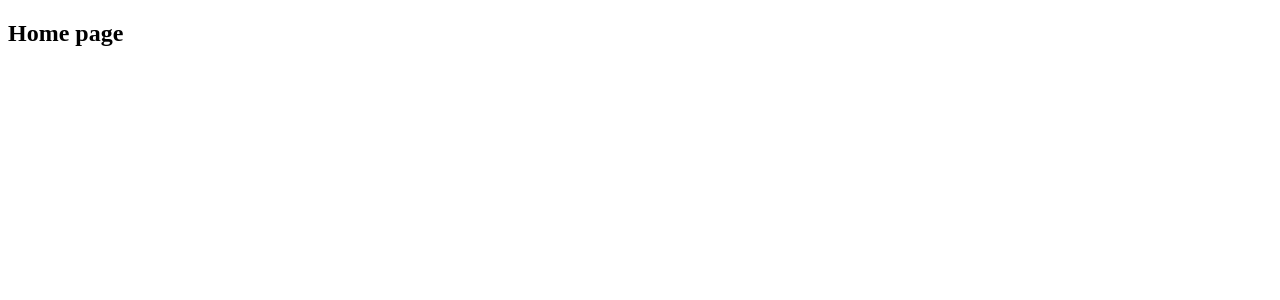
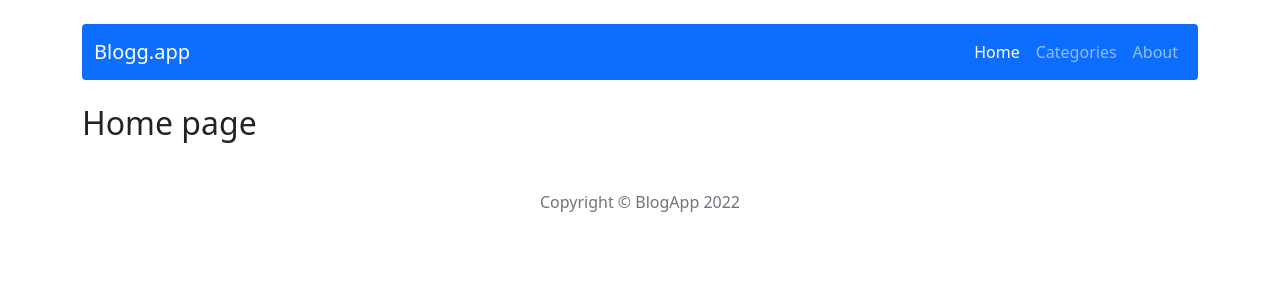
Before and after one commit to RobertGraupner/react_blog, a React (Create React App) app: page / in a window 1280 px wide. Shown: the top 300 px of the page. Built offline with nearby package versions, Linux system fonts and the light colour scheme.

Commit message:
add header and footer component

```diff
--- a/src/App.js
+++ b/src/App.js
@@ -4,11 +4,15 @@ import EditPost from "./pages/EditPost/EditPost";
 import SinglePost from "./pages/SinglePost/SinglePost";
 import Home from "./pages/Home/Home";
 import NotFound from "./pages/NotFound/NotFound";
+import Header from "./views/Header/Header";
+import Footer from "./views/Footer/Footer";
+import { Container } from "react-bootstrap";
 import { Route, Routes } from "react-router-dom";
 
 const App = () => {
 	return (
-		<main>
+		<Container>
+			<Header />
 			<Routes>
 				<Route path="/" element={<Home />} />
 				<Route path="/post/:id" element={<SinglePost />} />
@@ -17,7 +21,8 @@ const App = () => {
 				<Route path="/about" element={<About />} />
 				<Route path="*" element={<NotFound />} />
 			</Routes>
-		</main>
+			<Footer />
+		</Container>
 	);
 };
 
--- a/src/index.js
+++ b/src/index.js
@@ -4,6 +4,7 @@ import App from "./App";
 import { Provider } from "react-redux";
 import store from "./redux/store";
 import { BrowserRouter } from "react-router-dom";
+import "bootstrap/dist/css/bootstrap.min.css";
 
 ReactDOM.render(
 	<React.StrictMode>
--- /dev/null
+++ b/src/views/Footer/Footer.js
@@ -0,0 +1,7 @@
+const Footer = () => {
+	return (
+		<p className="text-center text-muted mt-5">Copyright © BlogApp 2022</p>
+	);
+};
+
+export default Footer;
--- /dev/null
+++ b/src/views/Header/Header.js
@@ -0,0 +1,7 @@
+import NavBar from "../NavBar/NavBar";
+
+const Header = () => {
+	return <NavBar />;
+};
+
+export default Header;
--- /dev/null
+++ b/src/views/NavBar/NavBar.js
@@ -0,0 +1,19 @@
+import { Navbar, NavbarBrand, Container, Nav } from "react-bootstrap";
+import { NavLink } from "react-router-dom";
+
+const NavBar = () => {
+	return (
+		<Navbar bg="primary" variant="dark" expand="lg" className="mt-4 mb-4 rounded">
+			<Container>
+				<NavbarBrand as={NavLink} to="/">Blogg.app</NavbarBrand>
+				<Nav>
+					<Nav.Link as={NavLink} to="/">Home</Nav.Link>
+					<Nav.Link as={NavLink} to="/categories">Categories</Nav.Link>
+					<Nav.Link as={NavLink} to="/about">About</Nav.Link>
+				</Nav>
+			</Container>
+		</Navbar>
+	);
+};
+
+export default NavBar;
```
